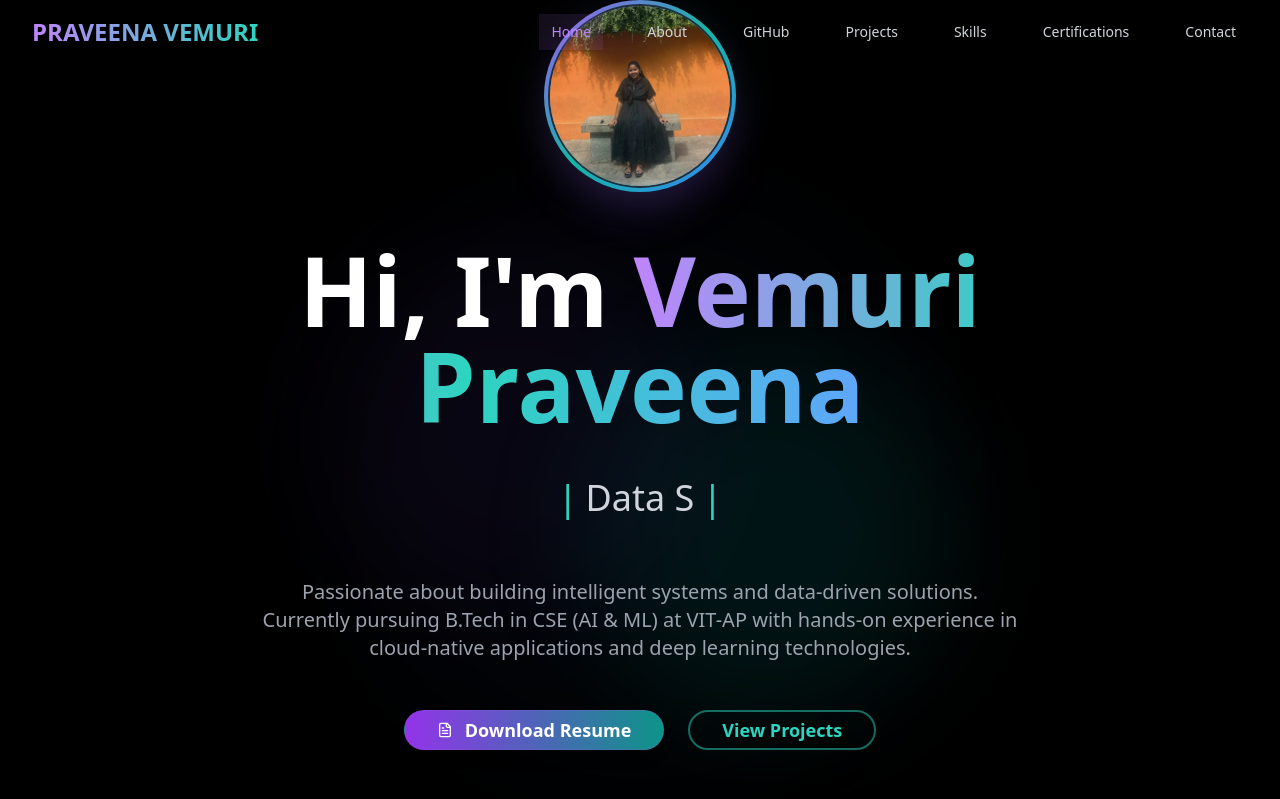
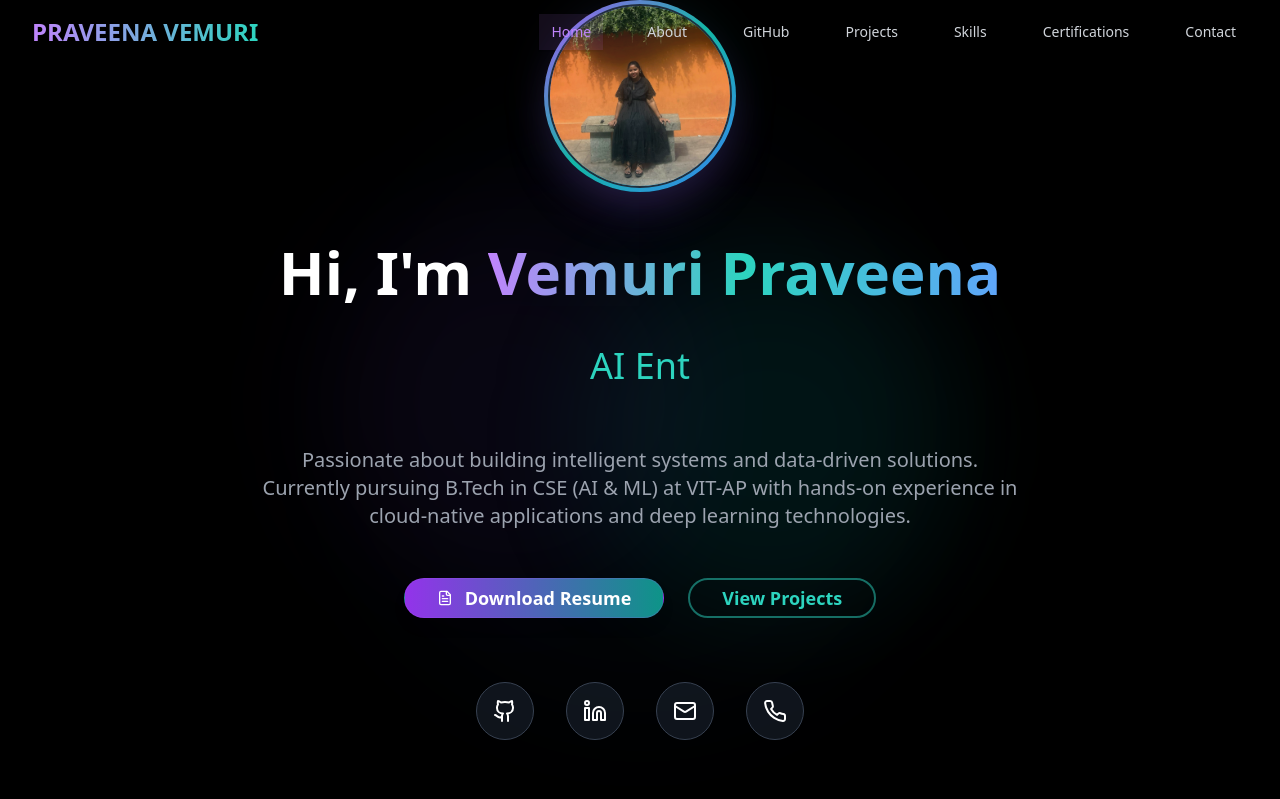
Before and after one commit to VEMURI-PRAVEENA/Praveena_portfolio, a React (Vite) app: page / in a window 1280 px wide. Shown: the top 799 px of the page. Built offline with nearby package versions, Linux system fonts and the light colour scheme.

Commit message:
Fix: Adjust hero text size and spacing
Reduced the size of "Vemuri Praveena" in the hero section and removed the extra characters at the end of the animated text.

```diff
--- a/src/components/Hero.tsx
+++ b/src/components/Hero.tsx
@@ -71,16 +71,14 @@ const Hero = () => {
           </div>
         </div>
 
-        {/* Main Heading */}
-        <h1 className="text-5xl md:text-7xl lg:text-8xl font-bold mb-8 animate-fade-in-up delay-200">
+        {/* Main Heading - Decreased size */}
+        <h1 className="text-4xl md:text-5xl lg:text-6xl font-bold mb-8 animate-fade-in-up delay-200">
           Hi, I'm <span className="bg-gradient-to-r from-purple-400 via-teal-400 to-blue-400 bg-clip-text text-transparent">Vemuri Praveena</span>
         </h1>
 
-        {/* Animated Role Text */}
+        {/* Animated Role Text - Removed pipe symbols */}
         <div className="text-2xl md:text-3xl lg:text-4xl text-gray-300 mb-12 h-16 flex items-center justify-center animate-fade-in-up delay-400">
-          <span className="text-teal-400">| </span>
-          <span className="mx-2">{displayText}</span>
-          <span className="text-teal-400"> |</span>
+          <span className="text-teal-400">{displayText}</span>
         </div>
 
         {/* Description */}
```
